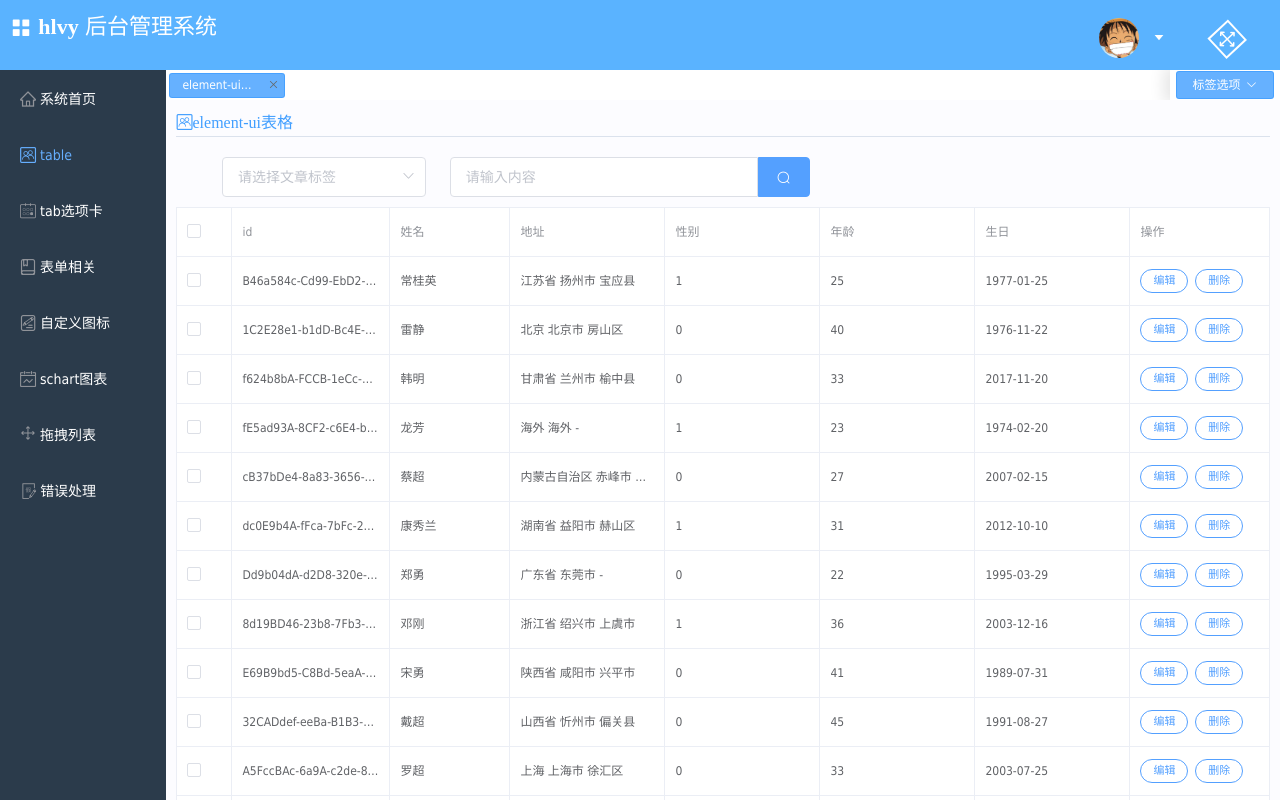
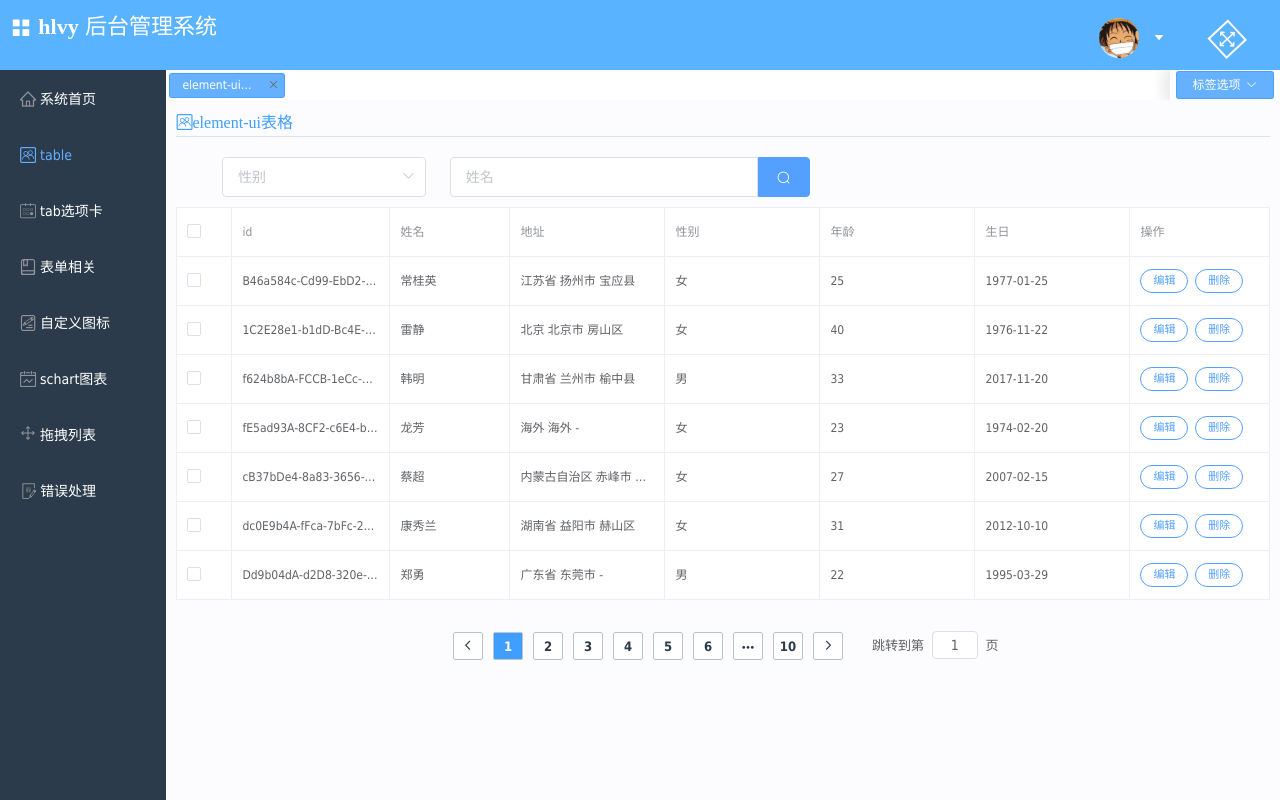
Before and after one commit to heng1234/vuePro, a Vue app: page /table in a window 1280 px wide. Built offline with nearby package versions, Linux system fonts and the light colour scheme; sample sign-in values are in the browser's storage.

Commit message:
c条件查询与分页

```diff
--- a/src/components/pagination.vue
+++ b/src/components/pagination.vue
@@ -23,7 +23,6 @@
 export default {
     data(){
         return{
-          pageSize:7
         }
     },
   /*props: ['pageSize','sumCount','currPage'],*/
@@ -65,4 +64,9 @@
     min-width: 30px;
     border-radius: 2px;
   }
+  .page .el-pagination.is-background .el-pager li:hover,
+  .page .el-pagination.is-background .el-pager li.active {
+    background-color: #409EFF!important;
+    color: #fff!important;
+  }
 </style>
--- a/src/filter/filter.js
+++ b/src/filter/filter.js
@@ -63,5 +63,9 @@
 
   }
 
+  let sex =val =>{
+    return val.toString()==='1'?'男':'女';
+  }
+
 //定义下全局过滤器  往 {}里面加 逗号隔开
-export  {moneyFormat,fmtResult,fmtFloat}
+export  {moneyFormat,fmtResult,fmtFloat,sex}
--- a/src/pages/table.vue
+++ b/src/pages/table.vue
@@ -11,9 +11,11 @@
                        <div >
 
                            <el-select
-                                   placeholder="请选择文章标签">
+                                   v-model="sex"
+                                   placeholder="性别"
+                           @change="sexchhange">
                                <el-option
-                                       v-for="item in options5"
+                                       v-for="item in sexs"
                                        :key="item.value"
                                        :label="item.label"
                                        :value="item.value">
@@ -23,9 +25,9 @@
                        </div>
                    </el-col>
                    <el-col :span="8" :pull="0">
-                       <el-input placeholder="请输入内容" class="el-input__inner_search ">
+                       <el-input placeholder="姓名" v-model="name" class="el-input__inner_search ">
 
-                           <el-button slot="append" icon="el-icon-search" class="search-el-button"   ></el-button>
+                           <el-button slot="append" @click="getData" icon="el-icon-search" class="search-el-button"   ></el-button>
                        </el-input>
                    </el-col>
                </el-row>
@@ -37,7 +39,7 @@
                     border
                     tooltip-effect="dark"
                     style="width: 100%;text-align: center;margin-top: 10px"
-                    @selection-change="handleSelectionChange">
+                    ><!--@selection-change="handleSelectionChange"-->
                 <el-table-column
                         type="selection"
                         width="55">
@@ -62,6 +64,7 @@
                         prop="sex"
                         label="性别"
                         show-overflow-tooltip>
+                    <template slot-scope="scope">{{ scope.row.sex|sex }}</template>
                 </el-table-column>
                 <el-table-column
                         prop="age"
@@ -85,7 +88,7 @@
 
         </template>
         <p class="tablep">
-            <hlvy-page :pageSize="pageSize" :sumCount="sumCount" :currPage="currPage" ></hlvy-page>
+            <hlvy-page :pageSize="pageSize" :sumCount="sumCount" :currPage="currPage"   v-on:handleSizeChange="handleSizeChange"></hlvy-page>
         </p>
 
     </div>
@@ -93,6 +96,7 @@
 
 <script>
     import HlvyTitle from "../components/hlvyTitle";
+    const List = []
     export default {
         name: "test",
         components: {HlvyTitle},
@@ -100,37 +104,89 @@
             return {
                 currPage:1,//当前页码
                 pageSize: 7,//每页显示
-                sumCount:  1000,//总数量
+                sumCount:  0,//总数量
                 tableData3:[],
-                multipleSelection: []
+                multipleSelection: [],
+                name:'',
+                sexs:[{
+                    label:'男',
+                    value:'1'
+                },{
+                    label:'女',
+                    value:'2'
+                }],
+                sex:''
+            }
+        },
+        created(){
+            const count = 100
+            this.sumCount=count;
+            for (let i = 0; i < count; i++) {
+                List.push(this.$mock.mock({
+                    id: this.$mock.Random.guid(),
+                    name: this.$mock.Random.cname(),
+                    addr: this.$mock.mock('@county(true)'),
+                    'age|18-60': 1,
+                    birth: this.$mock.Random.date(),
+                    sex: this.$mock.Random.integer(0, 1)
+                }))
             }
         },
         mounted(){
+
             this.getData();
         },
         methods:{
+            handleSizeChange(val) {
+                this.currPage = val.currPage;
+                this.pageSize = val.pageSize;
+                 this.getData();
+            },
+            sexchhange(){
+
+                this.getData();
+            },
+            /**
+             * 查询功能
+             */
             getData(){
-            /*    this.$post("http://table.cn")
-                    .then((response) => {
-                        alert(JSON.stringify(response))
-                    })
-                    .catch(res => {
-                        console.log(res);
-                    });*/
-                let List = []
-                const count = 60
 
-                for (let i = 0; i < count; i++) {
-                    List.push(this.$mock.mock({
-                        id: this.$mock.Random.guid(),
-                        name: this.$mock.Random.cname(),
-                        addr: this.$mock.mock('@county(true)'),
-                        'age|18-60': 1,
-                        birth: this.$mock.Random.date(),
-                        sex: this.$mock.Random.integer(0, 1)
-                    }))
+                if(this.name != null && this.name.trim() !='' || this.sex){
+                let [ name, page = this.currPage, limit = this.pageSize ] =[this.name,,];
+                const mockList = List.filter(user => {
+                    if (name && user.name.indexOf(name) === -1) return false
+                    return true
+                })
+                    const pageList = mockList.filter((item, index) => index < limit * page && index >= limit * (page - 1))
+                    if (this.sex != '') {
+                        const mockListsex = mockList.filter(user => {
+                            if (this.sex.toString()  !== user.sex.toString()) return false
+                            return true
+                        })
+                            const pageList = mockListsex.filter((item, index) => index < this.pageSize * this.currPage && index >= this.pageSize * (this.currPage - 1))
+
+                            this.tableData3 = pageList;
+                            return;
+                    }
+
+
+
+                    /*
+                return {
+                    code: 0,
+                    data: {
+                        total: mockList.length,
+                        users: pageList
+                    }
+                }*/
+
+               this.tableData3 = pageList;
+
+                }else{
+                    const pageList = List.filter((item, index) => index < this.pageSize * this.currPage && index >= this.pageSize * (this.currPage - 1))
+
+                    this.tableData3 = pageList;
                 }
-               this.tableData3 = List;
             }
         }
     }
```
Also changed, not shown: src/mock/mock.js (+4 -19 lines), src/mock/table.js (added, +97 -0 lines).
